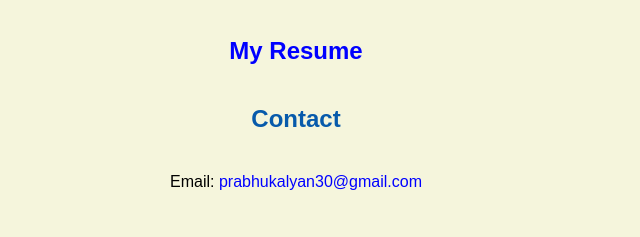
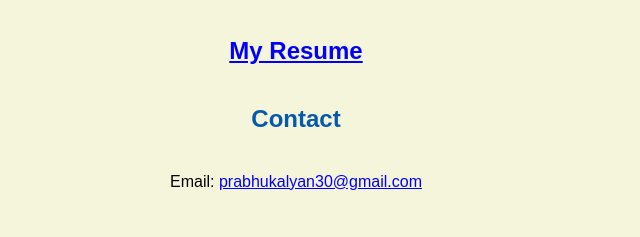
Before and after one commit to prabhu30/portfolio-project, a plain HTML site: page index.html in a window 1280 px wide. Shown: the part 760-997 px from the top of the page, 344-984 px from the left. Drawn offline with Linux system fonts and the light colour scheme.

Commit message:
Update master.css

```diff
--- a/css/master.css
+++ b/css/master.css
@@ -4,7 +4,7 @@
 
   a {
     /* set the text color to blue here */
-    text-decoration: none; /* This means we do not want hyperlinks to be underlined */
+    /* This means we do not want hyperlinks to be underlined */
     color: blue;
   }
 
```
